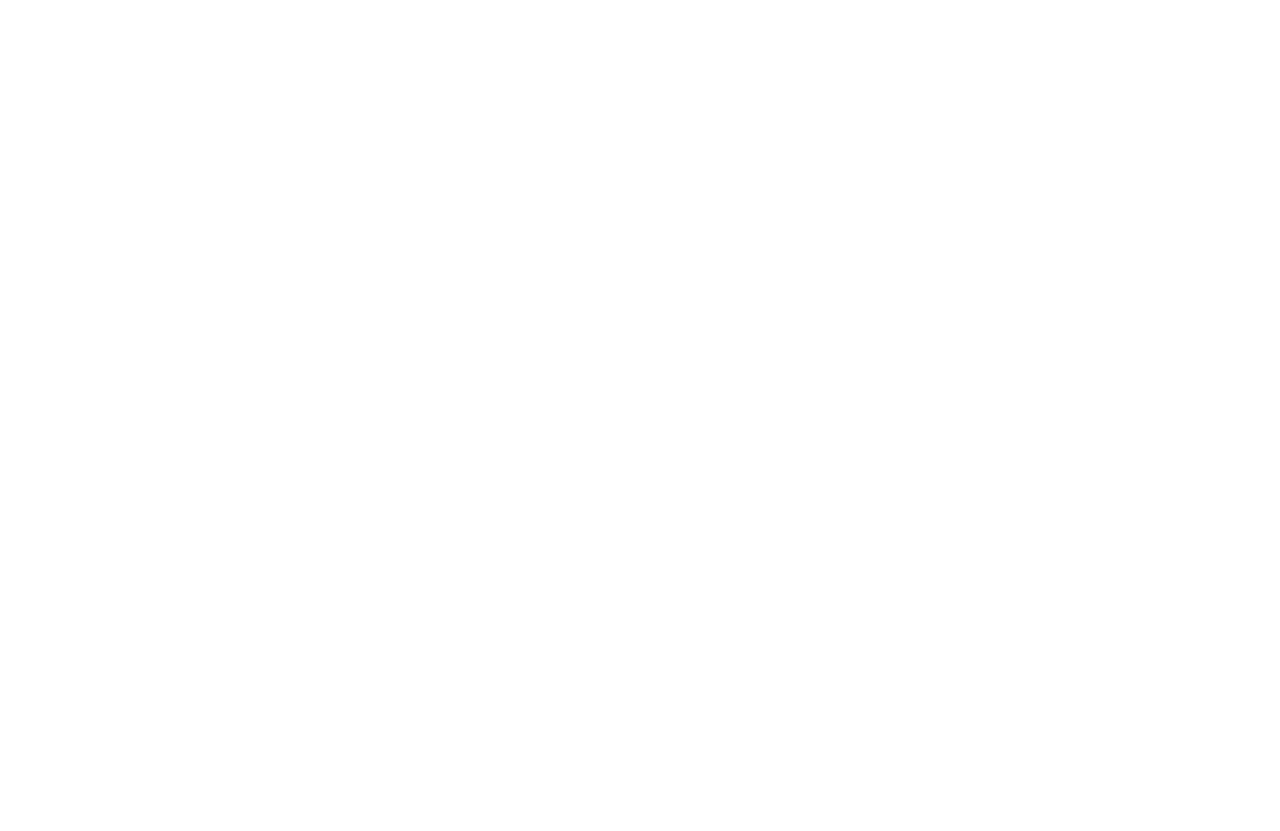
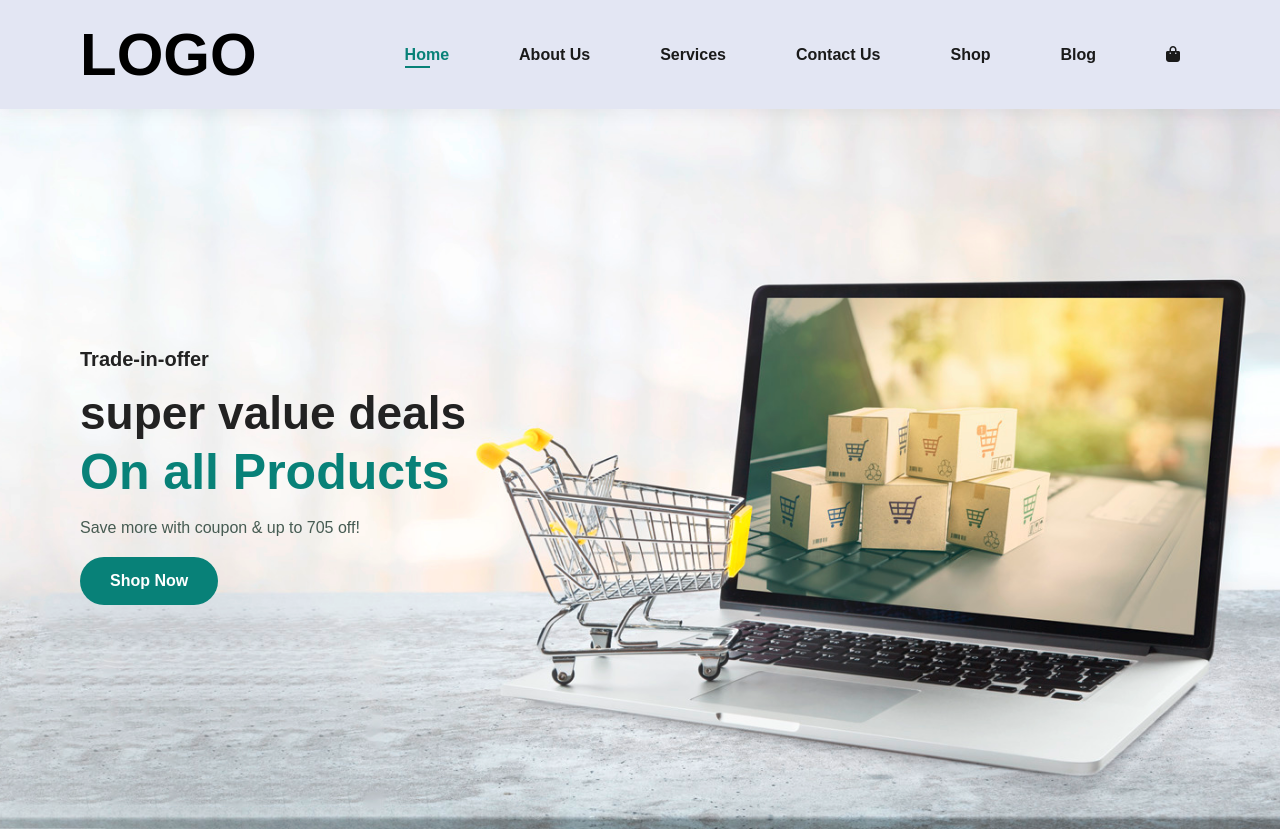
Before and after one commit to NsemConfident/E-commerce, a plain HTML site: page index.html in a window 1280 px wide. Shown: the top 831 px of the page. Before the commit the page ends 800 px from the top, so only its background shows below. Drawn offline with Linux system fonts and the light colour scheme.

Commit message:
hero and featue section

```diff
--- a/index.html
+++ b/index.html
@@ -1,11 +1,64 @@
 <!DOCTYPE html>
 <html lang="en">
-<head>
-    <meta charset="UTF-8">
-    <meta name="viewport" content="width=device-width, initial-scale=1.0">
+  <head>
+    <meta charset="UTF-8" />
+    <script
+      src="https://kit.fontawesome.com/2c8a7fee58.js"
+      crossorigin="anonymous"
+    ></script>
+    <meta name="viewport" content="width=device-width, initial-scale=1.0" />
     <title>Document</title>
-</head>
-<body>
-
-</body>
+    <link rel="stylesheet" href="styles.css" />
+  </head>
+  <body>
+    <!-- header -->
+    <section id="header">
+      <a href="#" class="logo"> LOGO </a>
+      <div>
+        <ul id="navbar">
+          <li><a class="active" href="index.html">Home</a></li>
+          <li><a href="about.html">About Us</a></li>
+          <li><a href="service.html">Services</a></li>
+          <li><a href="contact.html">Contact Us</a></li>
+          <li><a href="shop.html">Shop</a></li>
+          <li><a href="blog.html">Blog</a></li>
+          <li>
+            <a href="cart.html"> <i class="fa-solid fa-bag-shopping"></i> </a>
+          </li>
+        </ul>
+      </div>
+    </section>
+    <!-- hero section -->
+    <section id="hero">
+      <h4>Trade-in-offer</h4>
+      <h2>super value deals</h2>
+      <h1>On all Products</h1>
+      <p>Save more with coupon & up to 705 off!</p>
+      <button>Shop Now</button>
+    </section>
+    <!-- feature section  -->
+    <section id="feature">
+      <div class="feature-box">
+        <img src="./assets/hero.jpeg" alt="" />
+        <button>Free Shipping</button>
+      </div>
+      <div class="feature-box">
+        <img src="./assets/hero.jpeg" alt="" />
+        <button>Free Shipping</button>
+      </div>
+      <div class="feature-box">
+        <img src="./assets/hero.jpeg" alt="" />
+        <button>Free Shipping</button>
+      </div>
+      <div class="feature-box">
+        <img src="./assets/hero.jpeg" alt="" />
+        <button>Free Shipping</button>
+      </div>
+      <div class="feature-box">
+        <img src="./assets/hero.jpeg" alt="" />
+        <button>Free Shipping</button>
+      </div>
+    </section>
+    <script src="/script.js"></script>
+  </body>
 </html>
--- a/styles.css
+++ b/styles.css
@@ -1,30 +1,34 @@
-@import url('https://fonts.googleapis.com/css2?family=League+Spartan:wght@100..900&display=swap');
-
+@import url("https://fonts.googleapis.com/css2?family=League+Spartan:wght@100..900&family=Poppins:ital,wght@0,100;0,200;0,300;0,400;0,500;0,600;0,700;0,800;0,900;1,100;1,200;1,300;1,400;1,500;1,600;1,700;1,800;1,900&display=swap");
 * {
   margin: 0;
   padding: 0;
   box-sizing: border-box;
-    font-family: 'League Spartan', sans-serif;
+  font-family: "Spartan", sans-serif;
 }
-h1,h2,h3,h4,h5, h6 {
+h1,
+h2,
+h3,
+h4,
+h5,
+h6 {
   color: #222;
 }
-h1{
+h1 {
   font-size: 50px;
   line-height: 64px;
 }
-h2{
+h2 {
   font-size: 46px;
   line-height: 54px;
 }
-h4{
+h4 {
   font-size: 20px;
 }
-h6{
+h6 {
   font-size: 12px;
   font-weight: 700;
 }
-p{
+p {
   font-size: 16px;
   color: #465b52;
   margin: 15px 0 20px 0;
@@ -37,6 +41,150 @@ p{
   margin: 40px 0;
 }
 
-body{
+body {
   width: 100%;
 }
+
+/* header styles */
+
+#header {
+  display: flex;
+  align-items: center;
+  justify-content: space-between;
+  padding: 20px 80px;
+  position: sticky;
+  top: 0;
+  background: #e3e6f3;
+  z-index: 100;
+  box-shadow: 0 5px 15px rgba(0, 0, 0, 0.06);
+}
+
+.logo {
+  font-size: 60px;
+  font-weight: 700;
+  text-wrap: nowrap;
+  text-decoration: none;
+  color: black;
+}
+
+#navbar {
+  display: flex;
+  align-items: center;
+  justify-content: space-between;
+  width: 50%;
+  gap: 30px;
+  text-wrap: nowrap;
+  list-style-type: none;
+}
+#navbar li {
+  position: relative;
+  list-style: none;
+  padding: 0 20px;
+}
+
+#navbar li a {
+  text-decoration: none;
+  color: #1a1a1a;
+  font-weight: 600;
+  font-size: 16px;
+  transition: 0.3s ease;
+}
+
+#navbar li a:hover,
+#navbar li a.active {
+  color: #088178;
+}
+
+#navbar li a.active::after,
+#navbar li a:hover::after {
+  content: "";
+  display: block;
+  width: 30%;
+  height: 2px;
+  background: #088178;
+  position: absolute;
+  bottom: -4px;
+  left: 20px;
+}
+
+#hero {
+  background-image: url(./assets/e-commerce-hero-dam-image-en-31561--data.jpg);
+  height: 90vh;
+  width: 100%;
+  background-repeat: no-repeat;
+  background-size: cover;
+  background-position: center;
+  margin: auto;
+  padding: 0 80px;
+  display: flex;
+  flex-direction: column;
+  justify-content: center;
+  align-items: flex-start;
+}
+
+#hero h4 {
+  padding: 15px 0;
+}
+
+#hero h1 {
+  color: #088178;
+}
+
+#hero button {
+  background: #088178;
+  color: white;
+  padding: 15px 30px;
+  border: none;
+  border-radius: 50px;
+  font-size: 16px;
+  cursor: pointer;
+  transition: 0.3s ease;
+  font-weight: 700;
+}
+
+#hero button:hover {
+  background: #065a52;
+}
+
+/* end of hero styles */
+
+/* start of featured section */
+
+#feature {
+  margin: auto;
+  display: flex;
+  flex-wrap: wrap;
+  justify-content: space-between;
+  align-items: center;
+  text-align: center;
+  padding: 100px 80px;
+  gap: 30px;
+}
+
+.feature-box {
+  border: 1px solid #d7d7d7;
+  display: flex;
+  flex-direction: column;
+  justify-content: center;
+  align-items: center;
+  padding: 30px;
+  border-radius: 10px;
+    box-shadow: 0 5px 15px rgba(0, 0, 0, 0.06);
+}
+
+.feature-box img {
+  height: 200px;
+  object-fit: contain;
+}
+
+.feature-box button{
+  background: #088178;
+  color: white;
+  padding: 10px 20px;
+  border: none;
+  margin: 15px 0;
+  font-size: 14px;
+  cursor: pointer;
+  transition: 0.3s ease;
+  font-weight: 700;
+}
```
Also changed, not shown: assets/e-commerce-hero-dam-image-en-31561--data.jpg (added), assets/hero.jpeg (added). Lines whose indentation alone changed are shown as unchanged.
